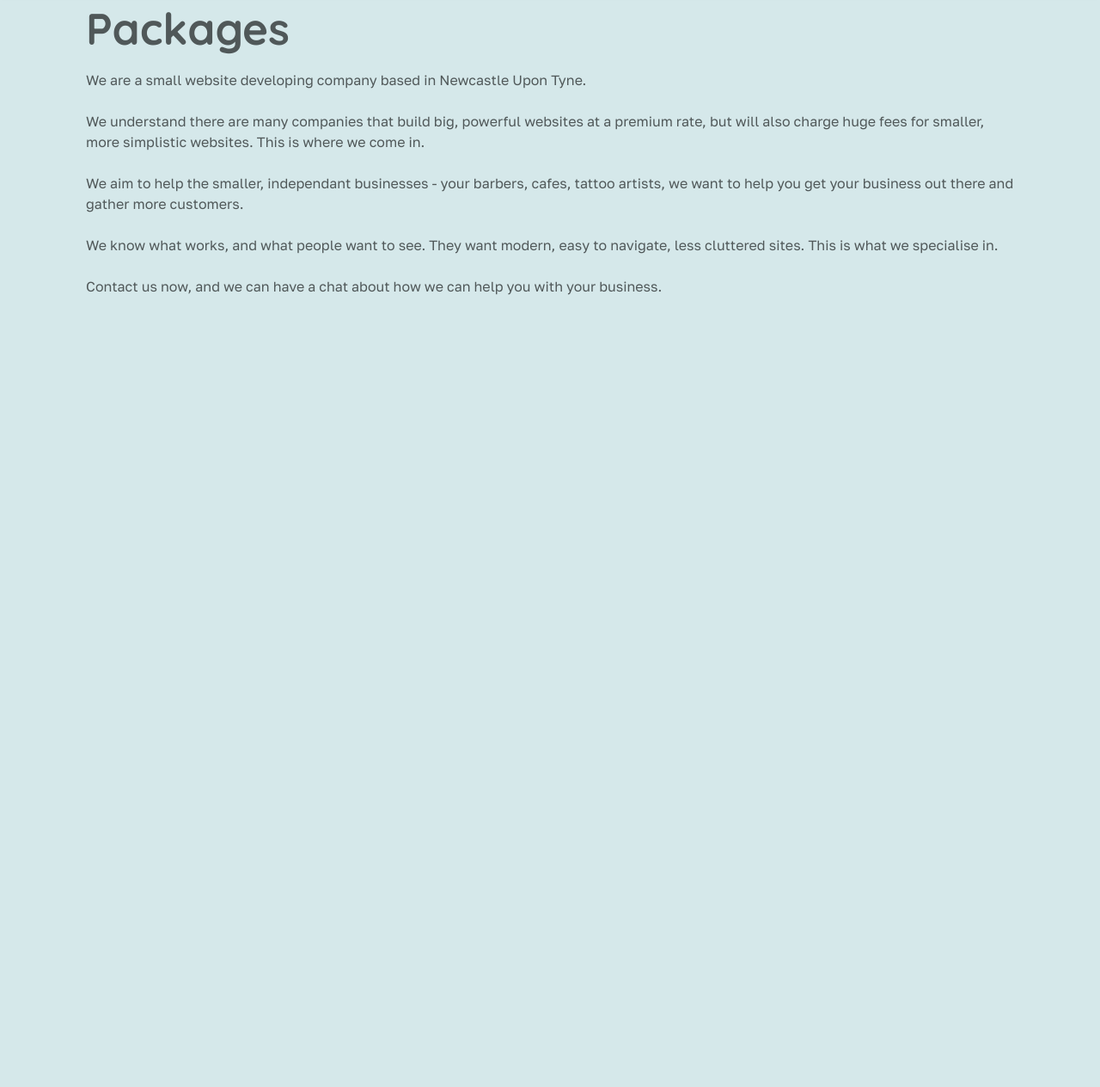
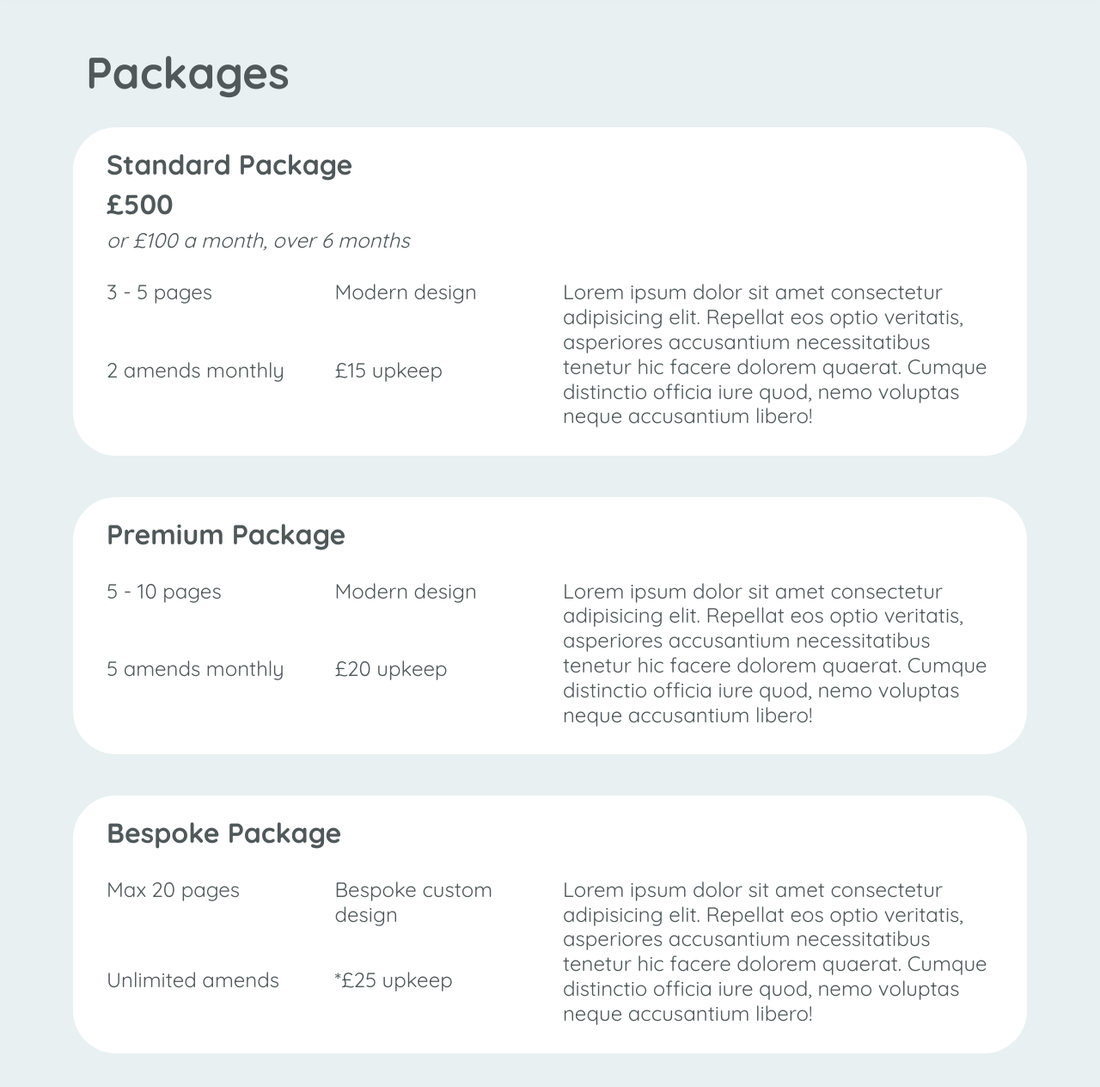
Before and after one commit to BamShrown/TechGecko, a plain HTML site: page resources/packages.html in a window 1280 px wide. Shown: the part 140-1404 px from the top of the page at 86% size. Before the commit the page ends 800 px from the top, so only its background shows below. Drawn offline with nearby package versions, Linux system fonts and the light colour scheme; files whose address does not match are found by name.

Commit message:
Add files via upload

```diff
--- a/resources/css/index.scss
+++ b/resources/css/index.scss
@@ -31,6 +31,12 @@ $i: 25px;
         font-size: $h1;
         color: $secondary-color;
         font-weight: 700;
+    }
+
+    .sudoh1thin {
+        font-size: $h1;
+        color: $secondary-color;
+        font-weight: 400;
     }
 
     h2, .sudoh2 {
@@ -204,6 +210,10 @@ $i: 25px;
     -moz-box-shadow: -1px 10px 26px -3px rgba(0,0,0,0.75);
     box-shadow: -1px 10px 26px -3px rgba(0,0,0,0.75);
 
+
+    .navlogo {
+        width: 13rem;
+    }
     .contactbtn {
         padding: 5px 16px 5px 16px!important;
         border-radius: 30px;
@@ -249,6 +259,10 @@ $i: 25px;
     }
     h1, h2, strong {
         color: white;
+    }
+
+    img {
+        height: $h1;
     }
 
 }
@@ -371,6 +385,21 @@ $i: 25px;
     background-color: $sixth-color;
 }
 
+//
+//    PACKAGES DIV
+/////////////////////////////
+
+
+.packagemain {
+    background-color: $sixth-color;
+}
+
+.packagediv {
+    background-color: white;
+    border-radius: 50px;
+}
+
+
 //   ALL MEDIA
 ////////////////////////////////////////////////
 //
--- a/resources/packages.html
+++ b/resources/packages.html
@@ -20,7 +20,7 @@
     <link rel="stylesheet" href="../resources\css\index.css">
 
     <!-- Website Icon -->
-    <link rel="icon" href="resources/pictures/Logo.jpg" type="image/icon type">
+    <link rel="icon" href="images/Logo.png" type="image/icon type">
 
     <!-- Fonts -->
     <link rel="preconnect" href="https://fonts.googleapis.com">
@@ -43,7 +43,7 @@
   <!-- NAVIGATION BAR -->
 
 <nav class="navbar navbar-expand-lg navbar-light sticky-top">
-  <a class="navbar-brand ml-3" href="/"><h1>LOGO</h1></a>
+  <a class="navbar-brand ml-3" href="#"><img class="navlogo" src="images/FullLogo.png" alt="TechGeckoFullLogo"></a>
   <button class="navbar-toggler" type="button" data-toggle="collapse" data-target="#navbarNavAltMarkup" aria-controls="navbarNavAltMarkup" aria-expanded="false" aria-label="Toggle navigation">
     <span class="navbar-toggler-icon"></span>
   </button>
@@ -57,19 +57,61 @@
   </div>
 </nav>
 
-<main>
+<main class="packagemain py-5">
   <div class="container my-3 my-md-5">
     <div class="row">
-        <div class="col-12 mb-2 text-center text-md-left">
+        <div class="col-12 mb-4 text-center text-md-left">
             <h1>Packages</h1>
         </div>
+        <div class="col-12 row packagediv p-4">
+          <div class="col-12 text-center text-md-left">
+              <h2>Standard Package</h2>
+              <div class="d-flex flex-column mb-4">
+                <h2 class="mr-3">£500</h2><h5><em>or £100 a month, over 6 months</em></h5>
+              </div>
+          </div>
+          <div class="col-12 col-md-6 row text-center text-md-left">
+            <h5 class="col-6 pb-2">3 - 5 pages</h5>
+            <h5 class="col-6 pb-2">Modern design</h5>
+            <h5 class="col-6 pb-2">2 amends monthly</h5>
+            <h5 class="col-6 pb-2">£15 upkeep</h5>
+          </div>
+          <div class="col-12 col-md-6 text-center text-md-left">
+            <h5>Lorem ipsum dolor sit amet consectetur adipisicing elit. Repellat eos optio veritatis, asperiores accusantium necessitatibus tenetur hic facere dolorem quaerat. Cumque distinctio officia iure quod, nemo voluptas neque accusantium libero!</h5>
+          </div>
+        </div>
+    </div>
+    <div class="row my-5">
+      <div class="col-12 row packagediv p-4">
         <div class="col-12 text-center text-md-left">
-            <p>We are a small website developing company based in Newcastle Upon Tyne.<br><br>
-                We understand there are many companies that build big, powerful websites at a premium rate, but will also charge huge fees for smaller, more simplistic websites. This is where we come in.<br><br>
-                We aim to help the smaller, independant businesses - your barbers, cafes, tattoo artists, we want to help you get your business out there and gather more customers.<br><br>
-                We know what works, and what people want to see. They want modern, easy to navigate, less cluttered sites. This is what we specialise in.<br><br>
-                Contact us now, and we can have a chat about how we can help you with your business.</p><br>
+            <h2>Premium Package</h2><br>
         </div>
+        <div class="col-6 row">
+          <h5 class="col-6 pb-2">5 - 10 pages</h5>
+          <h5 class="col-6 pb-2">Modern design</h5>
+          <h5 class="col-6 pb-2">5 amends monthly</h5>
+          <h5 class="col-6 pb-2">£20 upkeep</h5>
+        </div>
+        <div class="col-6">
+          <h5>Lorem ipsum dolor sit amet consectetur adipisicing elit. Repellat eos optio veritatis, asperiores accusantium necessitatibus tenetur hic facere dolorem quaerat. Cumque distinctio officia iure quod, nemo voluptas neque accusantium libero!</h5>
+        </div>
+      </div>
+    </div>
+    <div class="row my-5">
+      <div class="col-12 row packagediv p-4">
+        <div class="col-12 text-center text-md-left">
+            <h2>Bespoke Package</h2><br>
+        </div>
+        <div class="col-6 row">
+          <h5 class="col-6 pb-2">Max 20 pages</h5>
+          <h5 class="col-6 pb-2">Bespoke custom design</h5>
+          <h5 class="col-6 pb-2">Unlimited amends</h5>
+          <h5 class="col-6 pb-2">*£25 upkeep</h5>
+        </div>
+        <div class="col-6">
+          <h5>Lorem ipsum dolor sit amet consectetur adipisicing elit. Repellat eos optio veritatis, asperiores accusantium necessitatibus tenetur hic facere dolorem quaerat. Cumque distinctio officia iure quod, nemo voluptas neque accusantium libero!</h5>
+        </div>
+      </div>
     </div>
 </div>
 </main>
```
Also changed, not shown: index.html (+4 -3 lines), resources/aboutus.html (+2 -2 lines), resources/contact.html (+2 -2 lines), resources/css/index.css, resources/images/FullLogo.png (added), resources/images/Logo.png (added), 1 other file.
